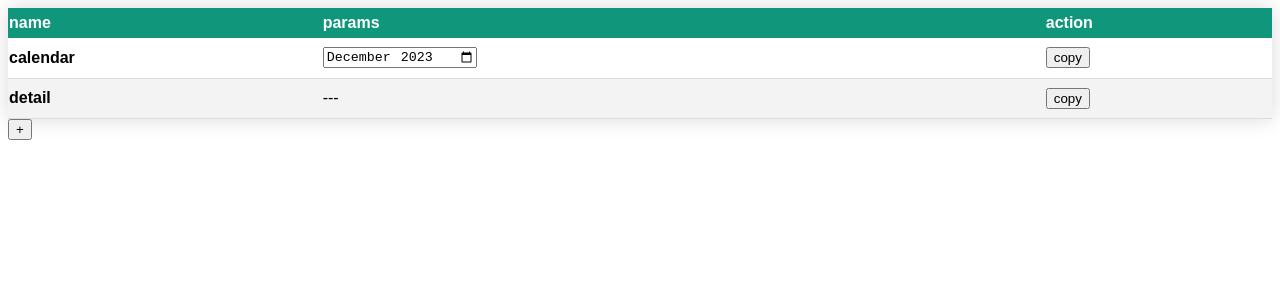
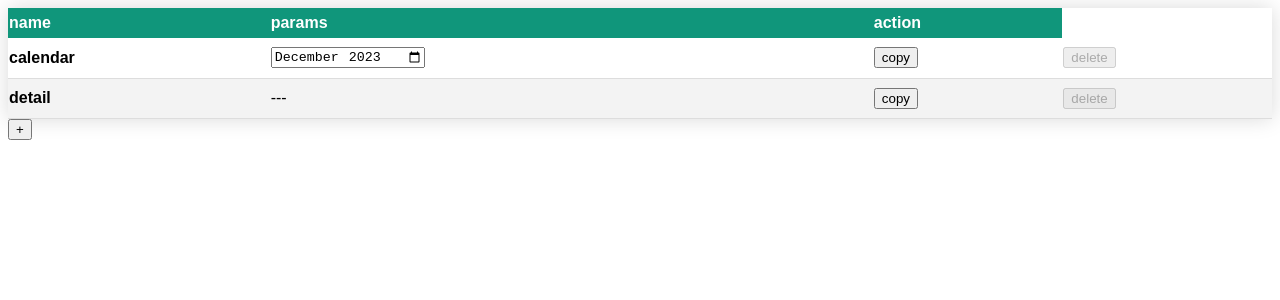
Before and after one commit to bo-ri/mdmemo, a React (Vite) app: page / in a window 1280 px wide. Shown: the top 300 px of the page. Built offline with nearby package versions, Linux system fonts and the light colour scheme.

Commit message:
add: delete function

```diff
--- a/src/libs/templates/utils.ts
+++ b/src/libs/templates/utils.ts
@@ -46,3 +46,13 @@ export const setMemoToLocalStorage = async(input: {name: string; content: string
     console.error(e);
   }
 }
+
+export const deleteMemoFromStorage = async(index: number) => {
+  try {
+    const currentMemos = await getMemoFromStorage();
+    currentMemos.splice(index, 1);
+    await chrome.storage.local.set({ mdmemo: currentMemos });
+  } catch (e) {
+    console.error(e);
+  }
+}
--- a/src/pages/List.tsx
+++ b/src/pages/List.tsx
@@ -1,15 +1,17 @@
-import { ChangeEvent, useEffect, useState } from "react";
-import { useAtom } from "jotai";
+import { ChangeEvent, useEffect, useMemo, useState } from "react";
+import { useAtom, useSetAtom } from "jotai";
 import { display } from "../state/atoms/display";
 import { generateCalendar } from "../libs/templates/calendar";
 import { generateDetail } from "../libs/templates/detail";
-import { memo } from "../state/atoms/memo";
+import { memo, deleteMemo as deleteMemoState } from "../state/atoms/memo";
 import "./styles.css";
+import { deleteMemoFromStorage } from "../libs/templates/utils";
 
 export const List = () => {
   const [selectedDate, setDate] = useState("");
   const [displaySettings, setDisplaySettings] = useAtom(display);
   const [memoList] = useAtom(memo);
+  const deleteMemo = useSetAtom(deleteMemoState);
   useEffect(() => {
     const today = new Date();
     today.setDate(today.getDate());
@@ -29,6 +31,30 @@ export const List = () => {
       status: "form"
     });
   }
+  const handleOnClickDelete = async(index: number) => {
+    try {
+      await deleteMemoFromStorage(index);
+      deleteMemo(index);
+    } catch (e) {
+      console.error(e);
+    }
+  }
+
+  const customMaps = useMemo(() => {
+    return memoList.map((item, index) => {
+      return (
+        <tr>
+          <th>{item.name}</th><td>---</td>
+          <td>
+            <button onClick={item.onClick}>copy</button>
+          </td>
+          <td>
+            <button onClick={() => handleOnClickDelete(index)} >delete</button>
+          </td>
+        </tr>
+      );
+    })
+  }, [memoList])
 
   return (
     <>
@@ -36,13 +62,20 @@ export const List = () => {
         <table id="main_table">
           <thead><tr><th>name</th><th>params</th><th>action</th></tr></thead>
           <tbody>
-            <tr><th>calendar</th><td><input type="month" onChange={handleChange} value={selectedDate} /></td><td><button onClick={handleOnClick}>copy</button></td></tr>
-            <tr><th>detail</th><td>---</td><td><button onClick={generateDetail}>copy</button></td></tr>
-            {
-              memoList.map(item => {
-                return <tr><th>{item.name}</th><td>---</td><td><button onClick={item.onClick}>copy</button></td></tr>
-              })
-            }
+            <tr>
+              <th>calendar</th>
+              <td>
+                <input type="month" onChange={handleChange} value={selectedDate} />
+              </td>
+              <td>
+                <button onClick={handleOnClick}>copy</button>
+              </td>
+              <td>
+                <button disabled>delete</button>
+              </td>
+            </tr>
+            <tr><th>detail</th><td>---</td><td><button onClick={generateDetail}>copy</button></td><td><button disabled>delete</button></td></tr>
+            { customMaps }
           </tbody>
         </table>
         <button onClick={handleOnClickAdd}>+</button>
--- a/src/state/atoms/memo.ts
+++ b/src/state/atoms/memo.ts
@@ -20,7 +20,7 @@ export const addMemo = atom(
   (get, set, update: MemoState) => {
     const currentMemo = get(memo);
     currentMemo.push(update);
-    set(memo, () => currentMemo);
+    set(memo, currentMemo);
   }
 );
 
@@ -30,5 +30,5 @@ export const addMemo = atom(
 export const deleteMemo = atom(null, (get, set, update: number) => {
   const currentMemo = get(memo);
   currentMemo.splice(update, 1);
-  set(memo, () => currentMemo);
+  set(memo, currentMemo);
 });
```
